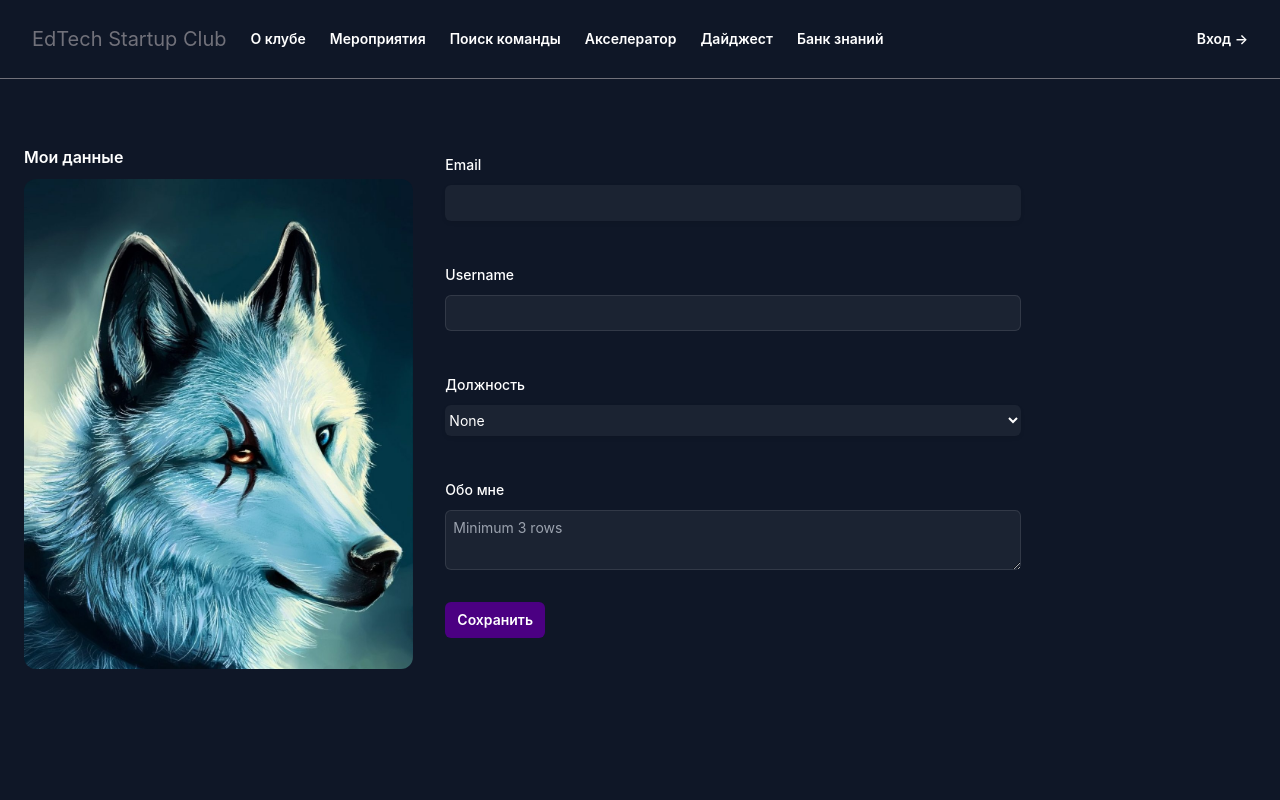
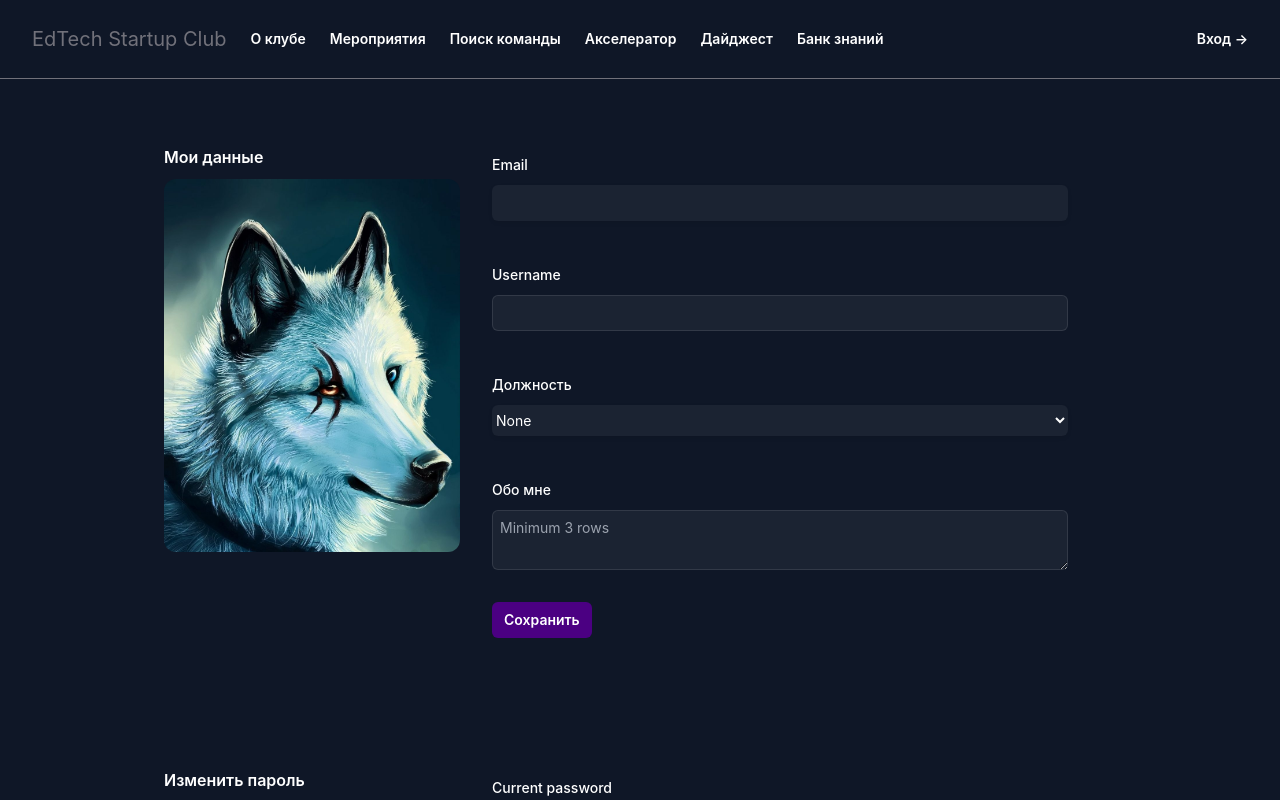
Before and after one commit to tantarin/edtech-club-frontend, a React (Create React App) app: page /profile in a window 1280 px wide. Shown: the top 800 px of the page. Built offline with nearby package versions, Linux system fonts and the light colour scheme.

Commit message:
новый дизайн

```diff
--- a/src/components/Profile/Profile.tsx
+++ b/src/components/Profile/Profile.tsx
@@ -16,7 +16,7 @@ export default function Profile() {
       <div>
         <div className="">
           <main className="bg-[#0F1727] border-t border-gray">
-            <div className="max-w-[1280px] mx-auto">
+            <div className="max-w-[1000px] mx-auto">
               <div className="grid max-w-7xl grid-cols-1 gap-x-8 gap-y-10 px-4 py-16 sm:px-6 md:grid-cols-3 lg:px-8">
                 <div>
                   <h2 className="text-base font-semibold leading-7 text-white">
```
